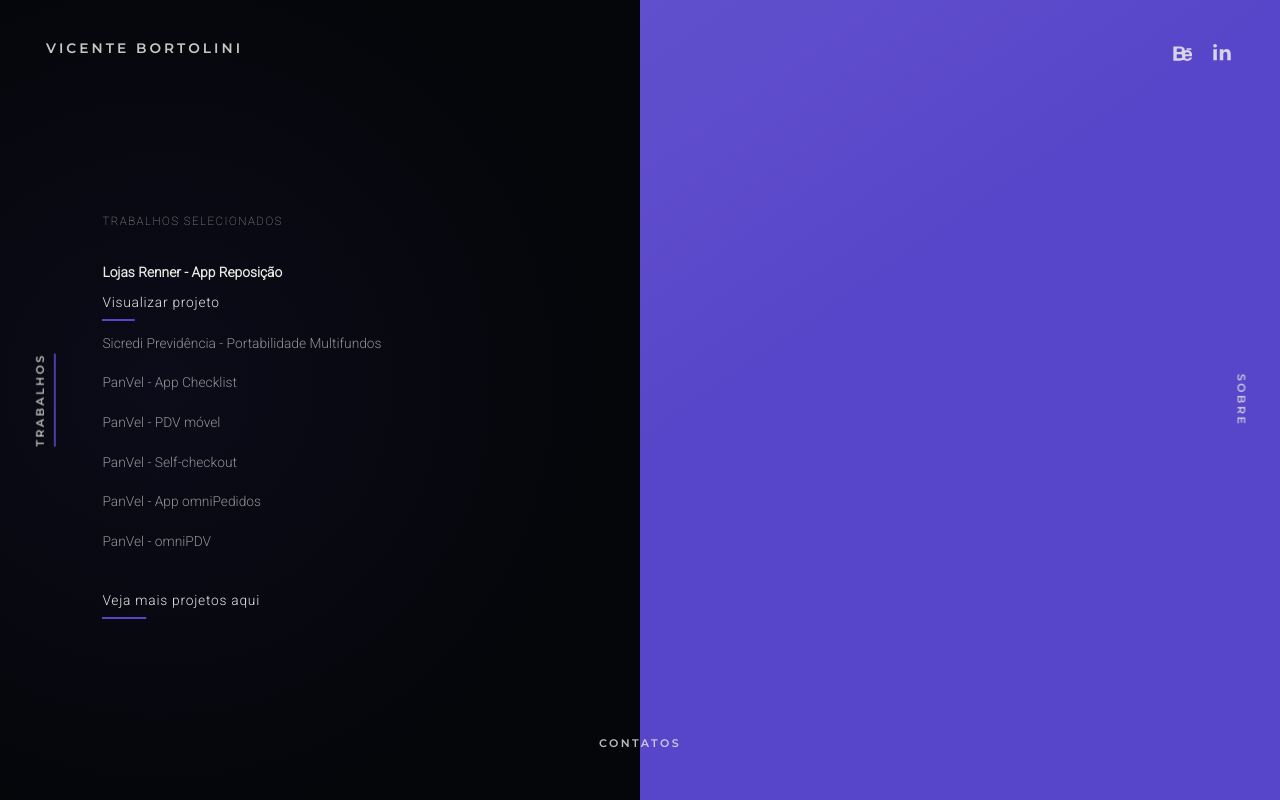
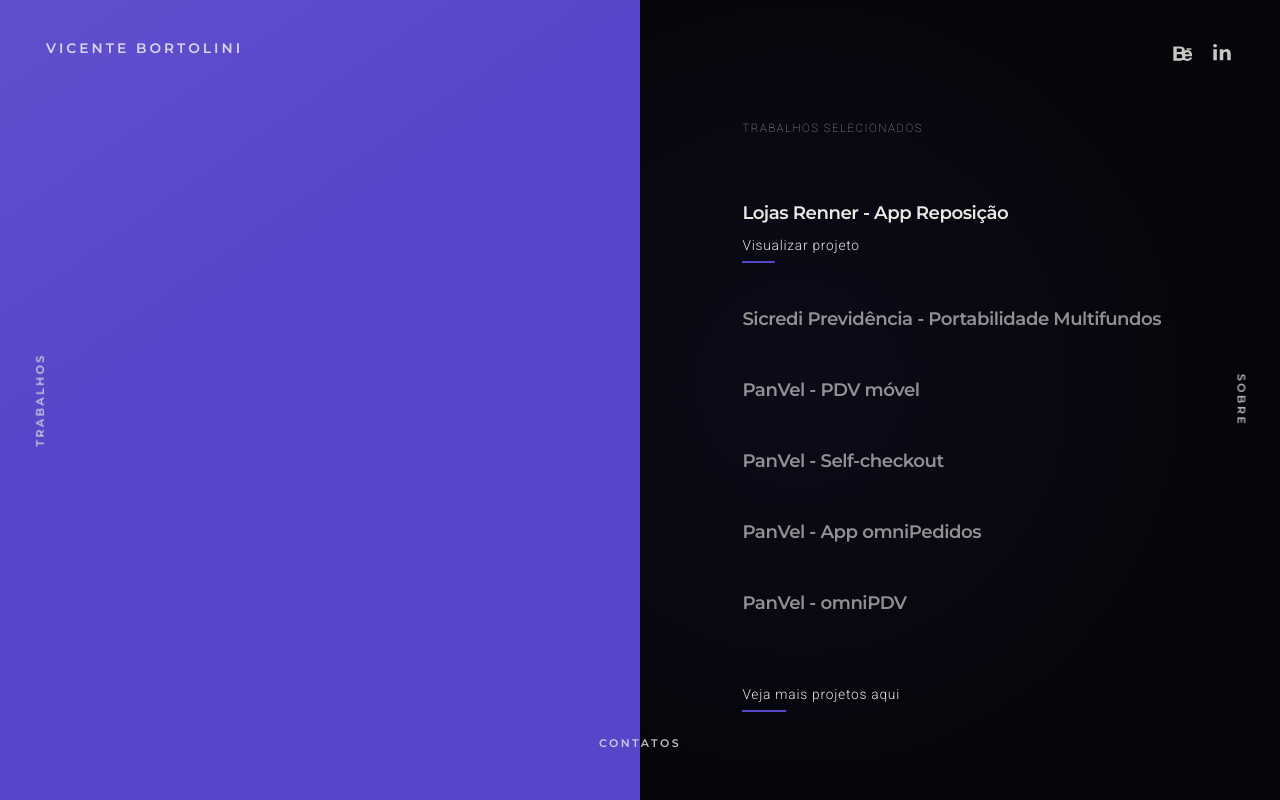
Before and after one commit to vicenteb/vicente-bortolini-portfolio, a Next.js app: page /trabalhos in a window 1280 px wide. Built offline with nearby package versions, Linux system fonts and the light colour scheme.

Commit message:
Refina composição da página Trabalhos

```diff
--- a/app/HomeExperience.tsx
+++ b/app/HomeExperience.tsx
@@ -35,7 +35,6 @@
 const selectedWorks = [
   "Lojas Renner - App Reposição",
   "Sicredi Previdência - Portabilidade Multifundos",
-  "PanVel - App Checklist",
   "PanVel - PDV móvel",
   "PanVel - Self-checkout",
   "PanVel - App omniPedidos",
--- a/app/globals.css
+++ b/app/globals.css
@@ -296,9 +296,10 @@
 
 .works-list-panel {
   display: flex;
+  grid-column: 2;
   min-width: 0;
   flex-direction: column;
-  justify-content: center;
+  justify-content: stretch;
   padding: clamp(7.5rem, 12vh, 9rem) clamp(5rem, 8vw, 9.5rem)
     clamp(5.5rem, 9vh, 7rem);
   overflow: auto;
@@ -308,7 +309,7 @@
 }
 
 .works-list-panel h1 {
-  margin: 0 0 clamp(1.8rem, 4vh, 3rem);
+  margin: 0 0 clamp(1.2rem, 2.5vh, 2rem);
   color: rgba(244, 242, 237, 0.72);
   font-family: "Roboto", sans-serif;
   font-size: clamp(0.72rem, 0.8vw, 0.86rem);
@@ -319,8 +320,10 @@
 
 .works-list {
   display: flex;
+  min-height: 0;
+  flex: 1;
   flex-direction: column;
-  gap: clamp(0.8rem, 1.65vh, 1.25rem);
+  justify-content: space-evenly;
 }
 
 .work-item {
@@ -333,10 +336,11 @@
   border: 0;
   background: transparent;
   color: rgba(244, 242, 237, 0.58);
-  font-family: "Roboto", sans-serif;
-  font-size: clamp(0.86rem, 1.05vw, 1.08rem);
-  font-weight: 300;
-  line-height: 1.4;
+  font-family: var(--font-title);
+  font-size: clamp(1.05rem, 1.42vw, 1.65rem);
+  font-weight: 800;
+  letter-spacing: -0.025em;
+  line-height: 1.22;
   text-align: left;
   cursor: pointer;
   transition: color 220ms ease;
@@ -344,7 +348,7 @@
 
 .work-item.is-selected .work-title {
   color: rgba(244, 242, 237, 0.96);
-  font-weight: 700;
+  font-weight: 800;
 }
 
 .work-project-link {
@@ -354,11 +358,13 @@
 
 .works-more-link {
   align-self: flex-start;
-  margin-top: clamp(1.9rem, 4vh, 3rem);
+  margin-top: clamp(1.2rem, 2.5vh, 2rem);
   font-size: clamp(0.72rem, 0.76vw, 0.82rem);
 }
 
 .works-preview {
+  grid-column: 1;
+  grid-row: 1;
   min-width: 0;
   min-height: 0;
   background:
@@ -1000,10 +1006,12 @@
   }
 
   .works-preview {
+    grid-column: 1;
     grid-row: 1;
   }
 
   .works-list-panel {
+    grid-column: 1;
     grid-row: 2;
     justify-content: flex-start;
     padding: 2.2rem 3.55rem
@@ -1020,7 +1028,7 @@
   }
 
   .work-title {
-    font-size: 0.9rem;
+    font-size: 1.05rem;
   }
 
   .works-more-link {
@@ -1212,10 +1220,12 @@
   }
 
   .works-preview {
+    grid-column: 1;
     grid-row: 1;
   }
 
   .works-list-panel {
+    grid-column: 1;
     grid-row: 2;
     justify-content: flex-start;
     padding: clamp(2.5rem, 4vh, 3.5rem)
```
